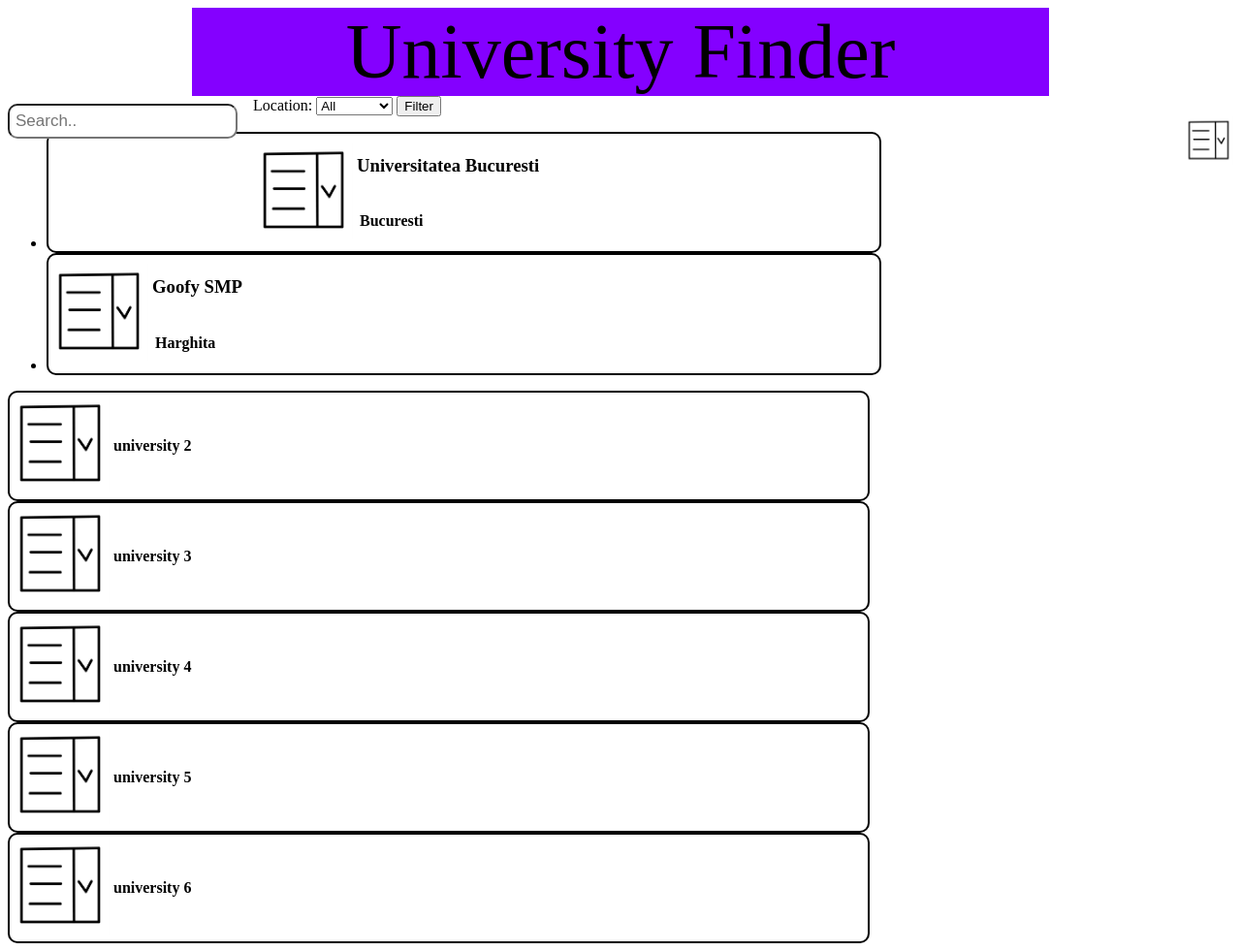
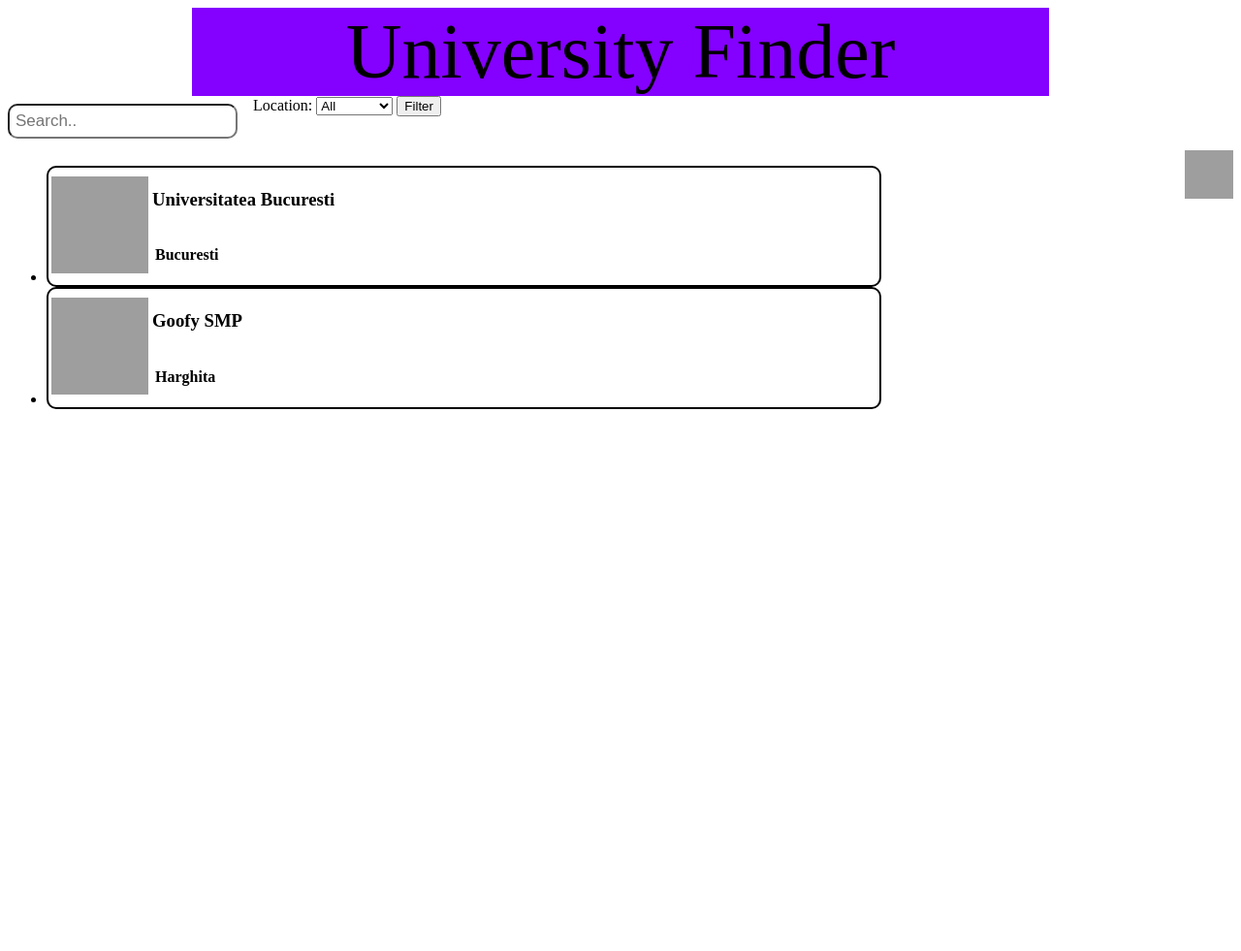
Before and after one commit to eaudeweb/university-app, a Django app: page /filter/ in a window 1280 px wide. Shown: the whole page at 97% size. After the commit the page ends 422 px from the top, so only its background shows below. Run offline with Django 5.2, Linux system fonts and the light colour scheme; data comes from the database, SQL or seed files in the repository; both versions use the stored data as it was after the commit; lists and menus that the app fills with data are empty; grey boxes are pictures that could not be loaded.

Commit message:
Add files via upload

```diff
--- /dev/null
+++ b/universityapp/universities/static/universities/mainstyle.css
@@ -0,0 +1,67 @@
+#top-bar {
+    border-bottom: 5px;
+}
+
+.title {
+    font: 5em serif;
+    text-align: center;
+    border-bottom: 5px;
+    width: 70%;
+    background-color: rgb(132, 0, 255);
+    left: 30px;
+    margin: auto;
+
+}
+
+.criteria {
+    height: 7vh;
+}
+
+.criteria img {
+    width: 50px;
+    height: 50px;
+}
+
+.profile img {
+    width: 50px;
+    height: 50px;
+    float: right;
+
+}
+
+.searchbar input[type=text] {
+    float: left;
+    padding: 6px;
+    border-radius: 10px;
+    margin-top: 8px;
+    margin-right: 16px;
+    font-size: 17px;
+    position: relative;
+  }
+
+#container {
+    gap: 10px;
+}
+
+.university img {
+    width: 100px;
+    height: 100px;
+}
+
+.university {
+    border-style: solid;
+    border-radius: 10px;
+    border-width: 2px;
+    width: 70%;
+}
+
+
+/*body {
+    height:100vh;
+    background: rgb(35,39,48);
+    background: -moz-linear-gradient(36deg, rgba(35,39,48,1) 0%, rgba(38,38,125,1) 35%, rgba(42,58,96,1) 100%);
+    background: -webkit-linear-gradient(36deg, rgba(35,39,48,1) 0%, rgba(38,38,125,1) 35%, rgba(42,58,96,1) 100%);
+    background: linear-gradient(36deg, rgba(35,39,48,1) 0%, rgb(36, 36, 58) 35%, rgba(42,58,96,1) 100%);
+    filter: progid:DXImageTransform.Microsoft.gradient(startColorstr="#232730",endColorstr="#2a3a60",GradientType=1);
+    padding:0px;
+}*/
--- a/universityapp/universities/templates/universities/filter.html
+++ b/universityapp/universities/templates/universities/filter.html
@@ -1,7 +1,8 @@
 <!DOCTYPE html>
  <html>
     <head>
-        <link rel="stylesheet" href="mainstyle.css">
+        {% load static %}
+        <link rel="stylesheet" href="{% static 'universities/mainstyle.css' %}">
     </head>
     <body>
         <div id="top-bar">
@@ -28,7 +29,7 @@
                 </form>
             </div>
             <div class="profile">
-                <img src="placeholder.jpeg">
+                <img src="C:\Users\andre\Desktop\test.png">
             </div>
             <!-- use a table to put all of them on the same row and find out how to
             change the size of each cell in the stylesheet -->
@@ -40,7 +41,7 @@
             <div class="university">
             <table>
                 <tr>
-                    <th><img src="placeholder.jpeg"></th>
+                    <th><img src="C:\Users\andre\Desktop\test.png"></th>
                     <th>
 
                         <h3>{{ university.name }}</h3>
@@ -60,46 +61,5 @@
             <li>No universities found.</li>
             {% endfor %}
         </ul>
-            <div class="university">
-                <table>
-                    <tr>
-                    <th><img src="placeholder.jpeg"></th>
-                    <th><p>university 2</p></th>
-                    </tr>
-                </table>
-            </div>
-            <div class="university">
-                <table>
-                    <tr>
-                    <th><img src="placeholder.jpeg"></th>
-                    <th><p>university 3</p></th>
-                    </tr>
-                </table>
-            </div>
-            <div class="university">
-                <table>
-                    <tr>
-                    <th><img src="placeholder.jpeg"></th>
-                    <th><p>university 4</p></th>
-                    </tr>
-                </table>
-            </div>
-            <div class="university">
-                <table>
-                    <tr>
-                    <th><img src="placeholder.jpeg"></th>
-                    <th><p>university 5</p></th>
-                    </tr>
-                </table>
-            </div>
-            <div class="university">
-                <table>
-                    <tr>
-                    <th><img src="placeholder.jpeg"></th>
-                    <th><p>university 6</p></th>
-                    </tr>
-                </table>
-            </div>
-        </div>
     </body>
 </html>
--- a/universityapp/universities/views.py
+++ b/universityapp/universities/views.py
@@ -1,4 +1,4 @@
-from django.shortcuts import render
+from django.template.response import TemplateResponse
 from .models import University
 
 def filter_universities(request):
@@ -11,4 +11,6 @@ def filter_universities(request):
     else:
         universities = University.objects.all()
 
-    return render(request, 'universities/filter.html', {'universities': universities})
+    t = TemplateResponse(request, 'universities/filter.html', {'universities': universities})
+
+    return t.render()
--- a/universityapp/universityapp/settings.py
+++ b/universityapp/universityapp/settings.py
@@ -11,6 +11,7 @@ https://docs.djangoproject.com/en/dev/ref/settings/
 """
 
 from pathlib import Path
+import os
 
 # Build paths inside the project like this: BASE_DIR / 'subdir'.
 BASE_DIR = Path(__file__).resolve().parent.parent
@@ -82,6 +83,7 @@ DATABASES = {
 }
 
 
+
 # Password validation
 # https://docs.djangoproject.com/en/dev/ref/settings/#auth-password-validators
 
@@ -117,6 +119,9 @@ USE_TZ = True
 # https://docs.djangoproject.com/en/dev/howto/static-files/
 
 STATIC_URL = 'static/'
+STATICFILES_DIRS = [
+    os.path.join(BASE_DIR, 'universities/static'),
+]
 
 # Default primary key field type
 # https://docs.djangoproject.com/en/dev/ref/settings/#default-auto-field
--- a/universityapp/universityapp/urls.py
+++ b/universityapp/universityapp/urls.py
@@ -17,8 +17,11 @@ Including another URLconf
 from django.contrib import admin
 from django.urls import include, path
 from universities.views import filter_universities
+from django.conf.urls.static import static
+from django.conf import settings
 
 urlpatterns = [
     path("admin/", admin.site.urls),
     path('filter/', filter_universities, name='filter_universities'),
 ]
+urlpatterns += static(settings.STATIC_URL, document_root=settings.STATIC_ROOT)
```
Also changed, not shown: universityapp/db.sqlite3.
